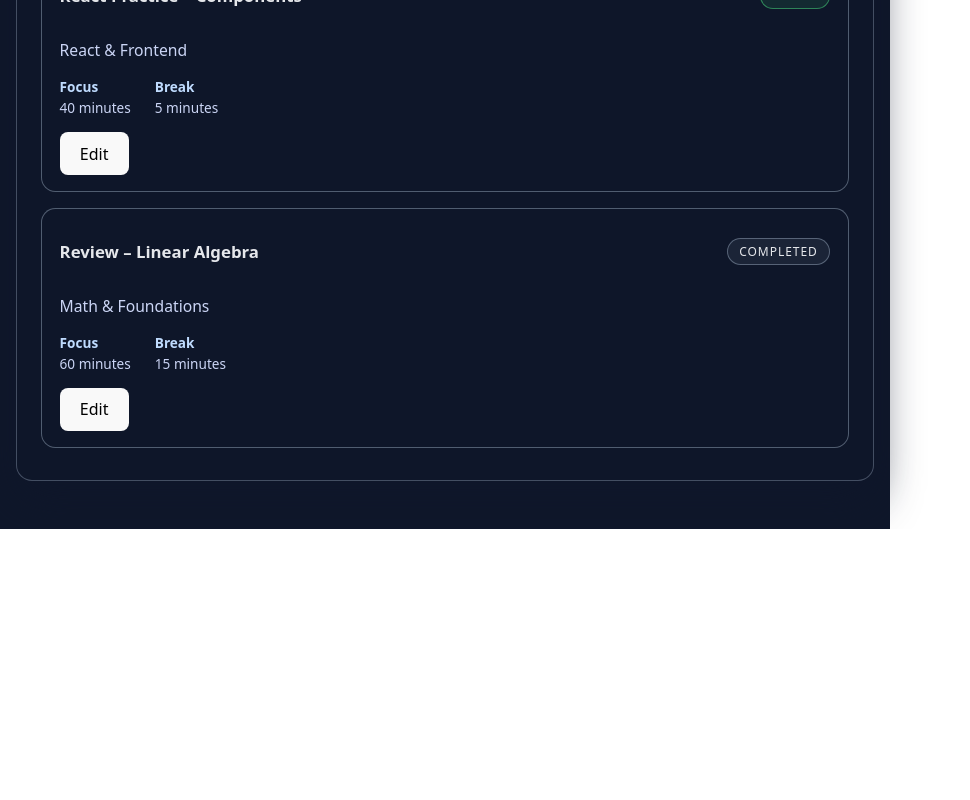
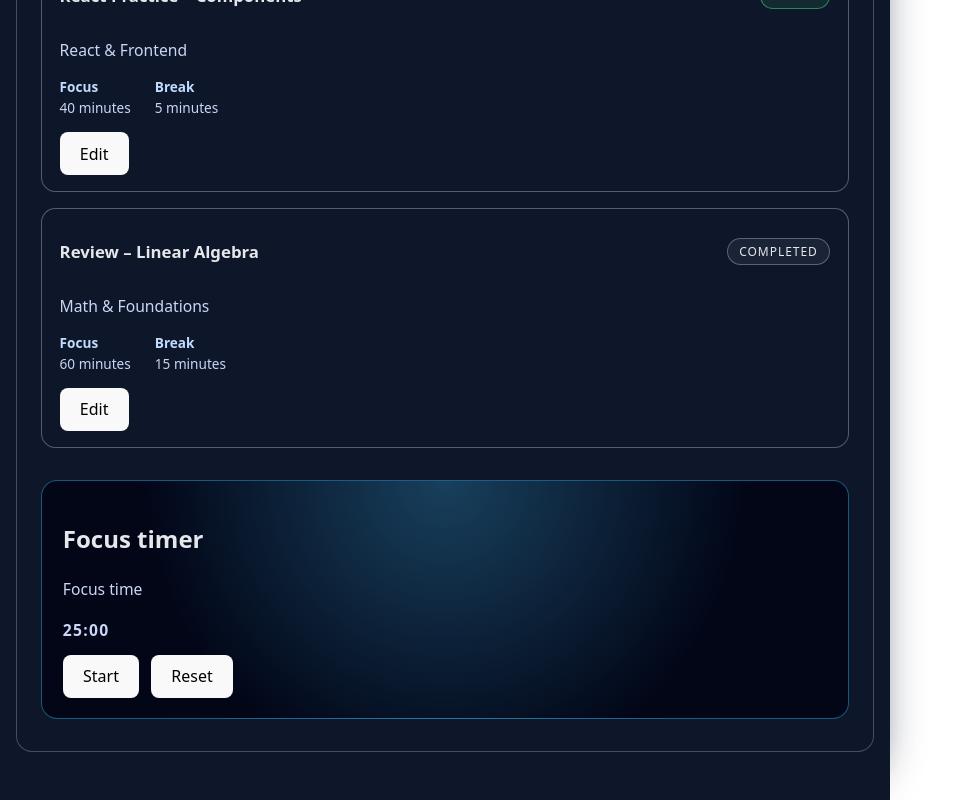
Before and after one commit to deryakendircikahraman/focusflow, a React (Vite) app: page /planner in a window 1280 px wide. Shown: the part 816-1616 px from the top of the page, without its empty margins (0-970 px from the left). Before the commit the page ends 1345 px from the top, so only its background shows below. Built offline with nearby package versions, Linux system fonts and the light colour scheme.

Commit message:
add basic pomodoro focus timer

```diff
--- a/src/App.css
+++ b/src/App.css
@@ -181,3 +181,32 @@
   color: #cbd5f5;
   margin-top: 0.25rem;
 }
+
+.timer {
+  margin-top: 2rem;
+  padding: 1.25rem 1.3rem;
+  border-radius: 1rem;
+  border: 1px solid rgba(56, 189, 248, 0.45);
+  background: radial-gradient(circle at top, rgba(56, 189, 248, 0.25), #020617 65%);
+}
+
+.timer__mode {
+  font-size: 0.9rem;
+  color: #bae6fd;
+}
+
+.timer__time {
+  font-size: 2.4rem;
+  font-weight: 600;
+  letter-spacing: 0.08em;
+  margin: 0.5rem 0 0.75rem;
+}
+
+.timer__actions {
+  display: flex;
+  gap: 0.75rem;
+}
+
+.timer__actions button {
+  flex: 0 0 auto;
+}
--- /dev/null
+++ b/src/features/sessions/FocusTimer.jsx
@@ -0,0 +1,62 @@
+import { useEffect, useState } from 'react'
+
+const FOCUS_MINUTES = 25
+const BREAK_MINUTES = 5
+
+function FocusTimer() {
+  const [mode, setMode] = useState('focus') // 'focus' | 'break'
+  const [secondsLeft, setSecondsLeft] = useState(FOCUS_MINUTES * 60)
+  const [isRunning, setIsRunning] = useState(false)
+
+  useEffect(() => {
+    if (!isRunning) {
+      return
+    }
+
+    const id = setInterval(() => {
+      setSecondsLeft((prev) => {
+        if (prev <= 1) {
+          const nextMode = mode === 'focus' ? 'break' : 'focus'
+          setMode(nextMode)
+          return (nextMode === 'focus' ? FOCUS_MINUTES : BREAK_MINUTES) * 60
+        }
+        return prev - 1
+      })
+    }, 1000)
+
+    return () => clearInterval(id)
+  }, [isRunning, mode])
+
+  const minutes = String(Math.floor(secondsLeft / 60)).padStart(2, '0')
+  const seconds = String(secondsLeft % 60).padStart(2, '0')
+
+  function handleStartPause() {
+    setIsRunning((prev) => !prev)
+  }
+
+  function handleReset() {
+    setIsRunning(false)
+    setMode('focus')
+    setSecondsLeft(FOCUS_MINUTES * 60)
+  }
+
+  return (
+    <section className="timer">
+      <h2>Focus timer</h2>
+      <p className="timer__mode">{mode === 'focus' ? 'Focus time' : 'Break time'}</p>
+      <p className="timer__time">
+        {minutes}:{seconds}
+      </p>
+      <div className="timer__actions">
+        <button type="button" onClick={handleStartPause}>
+          {isRunning ? 'Pause' : 'Start'}
+        </button>
+        <button type="button" onClick={handleReset}>
+          Reset
+        </button>
+      </div>
+    </section>
+  )
+}
+
+export default FocusTimer
--- a/src/pages/PlannerPage.jsx
+++ b/src/pages/PlannerPage.jsx
@@ -1,6 +1,7 @@
 import { useState, useEffect } from 'react'
 import SessionForm from '../features/sessions/SessionForm.jsx'
 import SessionList from '../features/sessions/SessionList.jsx'
+import FocusTimer from '../features/sessions/FocusTimer.jsx'
 
 const initialSessions = [
   {
@@ -105,6 +106,8 @@ function PlannerPage() {
 
       <h2>Upcoming sessions</h2>
       <SessionList sessions={sessions} onEdit={handleEditClick} />
+
+      <FocusTimer />
     </section>
   )
 }
```
